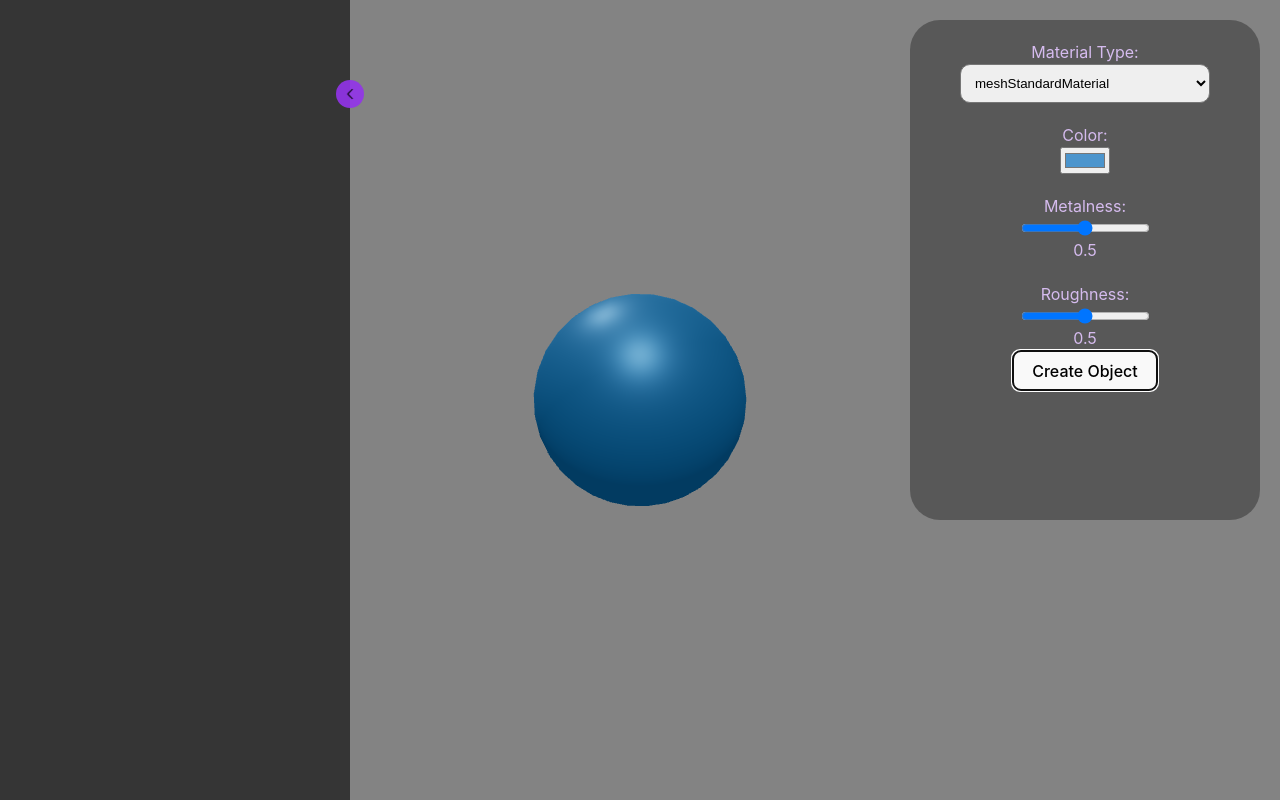
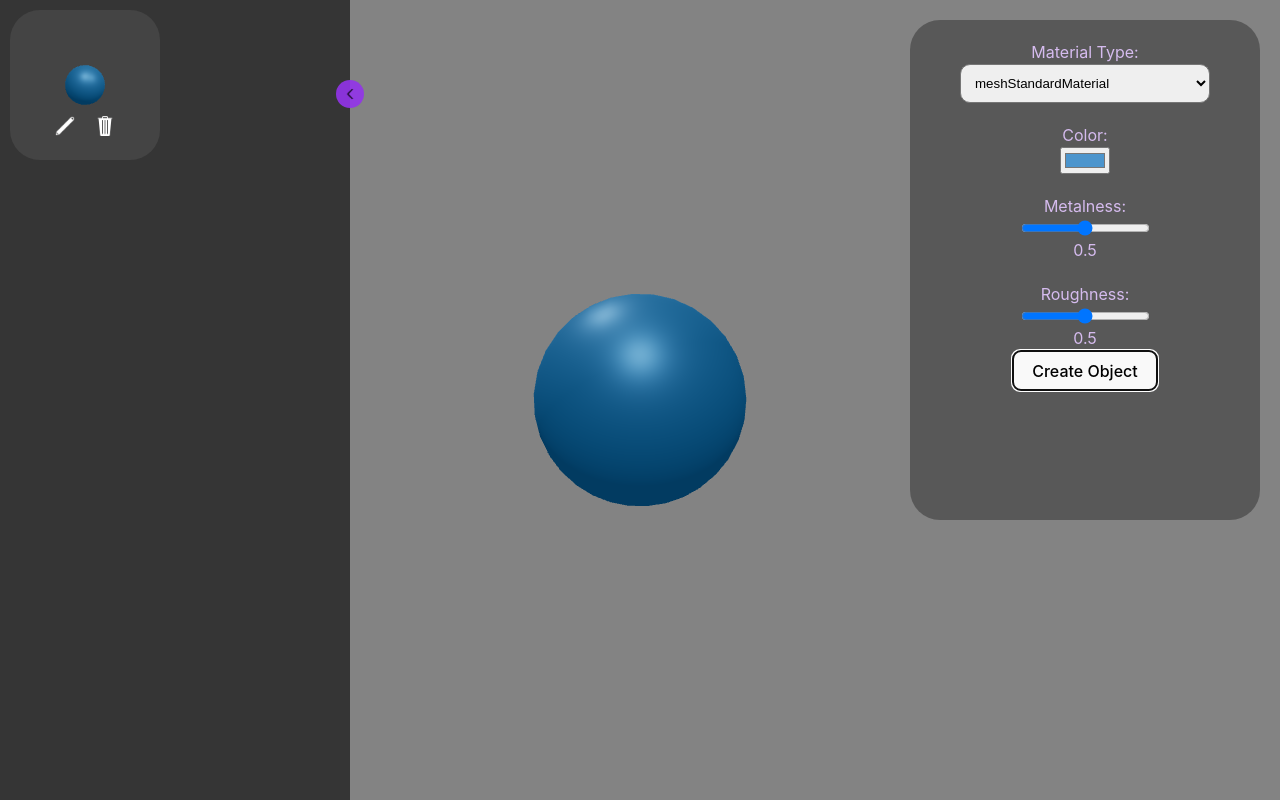
Before and after one commit to GarimaB06/MaterialPlayground, a React (Vite) app: page / in a window 1280 px wide. Both pictures are taken after a click on the button "Create Object". Built offline with nearby package versions, Linux system fonts and the light colour scheme.

Commit message:
This commit will add create update delete and reset functionality to the editor

```diff
--- a/src/App.css
+++ b/src/App.css
@@ -13,7 +13,6 @@ body {
 	background-color: transparent;
 	z-index: 2;
 }
-
 .side-button:hover {
 	border-right: 1.5px #9333eae6 solid;
 	border-radius: 0px;
@@ -37,7 +36,7 @@ body {
 	border-radius: 50%;
 	cursor: pointer;
 	transform: translate(+50%);
-	z-index: 3;
+	z-index: 4;
 }
 .arrow-button:hover {
 	background-color: #bc80f8e6;
@@ -48,23 +47,69 @@ body {
 }
 .side-bar {
 	height: 100vh;
+	/* overflow: auto; */
 	position: absolute;
 	background-color: #353535;
 	transition: width 0.3s;
 	z-index: 4;
 }
+.sidebar-icon-list {
+	max-height: 100vh;
+	overflow: auto;
+	display: flex;
+	flex-wrap: wrap;
+	align-items: start;
+	justify-content: start;
+}
+
+.object-icon {
+	position: relative;
+	display: flex;
+	flex-direction: column;
+	align-items: center;
+	background-color: #444;
+	border-radius: 30px;
+	width: 150px;
+	height: 150px;
+	margin: 10px;
+}
+.object-icon.highlighted {
+	box-shadow: #bc80f8e6 0px 0px 0px 1px;
+}
+.action-icons {
+	position: absolute;
+	bottom: 0;
+	display: flex;
+	justify-content: center;
+	padding: 10px;
+}
+
+.action-icon {
+	background: none;
+	border: none;
+	cursor: pointer;
+	margin: 0;
+	padding: 0;
+	margin: 10px;
+}
+
+.action-icon img {
+	max-width: 20px;
+	max-height: 20px;
+}
+
 .material-preview {
 	display: flex;
 	background-color: #34343489;
 	color: white;
-	transition: width 0.3s;
 	min-width: 950px;
 }
 
 .canvas-container {
 	background-color: #34343429;
 	height: 100vh;
-	width: 600px;
+	width: 100vw;
+	/* width: 600px; */
 }
 
 .material-form {
--- a/src/App.tsx
+++ b/src/App.tsx
@@ -4,11 +4,19 @@ import MaterialPreview from "./components/MaterialPreview";
 import "./App.css";
 
 function App() {
-	const [isResizing, setIsResizing] = useState(false);
-	const [sideBarWidth, setSidebarWidth] = useState(350);
+	const [isResizing, setIsResizing] = useState<boolean>(false);
+	const [sideBarWidth, setSidebarWidth] = useState<number>(350);
+	const [objectList, setObjectList] = useState<any[]>([]);
+	const [currentSelectionId, setCurrentSelectionId] = useState<string | null>(
+		null
+	);
 
 	return (
-		<div className={isResizing ? "resizing" : ""} style={{ display: "flex" }}>
+		<div
+			// this className helps remove the transition property when resizing the sidebar (as it is causing a lag)
+			className={isResizing ? "resizing" : ""}
+			style={{ display: "flex" }}
+		>
 			<SideBar
 				initialWidth={300}
 				minWidth={20}
@@ -16,8 +24,18 @@ function App() {
 				setSidebarWidth={setSidebarWidth}
 				isResizing={isResizing}
 				setIsResizing={setIsResizing}
+				objectList={objectList}
+				setObjectList={setObjectList}
+				currentSelectionId={currentSelectionId}
+				setCurrentSelectionId={setCurrentSelectionId}
 			/>
-			<MaterialPreview sideBarWidth={sideBarWidth} />
+			<MaterialPreview
+				sideBarWidth={sideBarWidth}
+				objectList={objectList}
+				setObjectList={setObjectList}
+				currentSelectionId={currentSelectionId}
+				setCurrentSelectionId={setCurrentSelectionId}
+			/>
 		</div>
 	);
 }
--- a/src/components/MaterialForm.tsx
+++ /dev/null
@@ -1,74 +0,0 @@
-import React from "react";
-import { MaterialFormProps } from "../types";
-import { MATERIAL_STRINGS } from "../utils/constants";
-
-const MaterialForm: React.FC<MaterialFormProps> = ({
-	onMaterialChange,
-	materialOptions,
-}) => {
-	const handleFormValueChange = (
-		event: React.ChangeEvent<HTMLInputElement | HTMLSelectElement>,
-		key: string
-	) => {
-		onMaterialChange?.({ ...materialOptions, [key]: event.target.value });
-	};
-
-	return (
-		<form className="material-form">
-			<label>
-				Material Type:
-				<select
-					value={materialOptions.materialType}
-					onChange={(event) => handleFormValueChange(event, "materialType")}
-				>
-					{MATERIAL_STRINGS.map((string, index) => (
-						<option value={string} key={`${index}-${string}`}>
-							{string}
-						</option>
-					))}
-				</select>
-			</label>
-			<div>
-				<label>
-					Color:
-					<input
-						type="color"
-						value={materialOptions.color}
-						onChange={(event) => handleFormValueChange(event, "color")}
-					/>
-				</label>
-			</div>
-			<div>
-				<label>
-					Metalness:
-					<input
-						type="range"
-						min={0}
-						max={1}
-						step={0.01}
-						value={materialOptions.metalness}
-						onChange={(event) => handleFormValueChange(event, "metalness")}
-					/>
-					{materialOptions.metalness}
-				</label>
-			</div>
-			<div>
-				<label>
-					Roughness:
-					<input
-						type="range"
-						min={0}
-						max={1}
-						step={0.01}
-						value={materialOptions.roughness}
-						onChange={(event) => handleFormValueChange(event, "roughness")}
-					/>
-					{materialOptions.roughness}
-				</label>
-			</div>
-			<button type="button">Create Object</button>
-		</form>
-	);
-};
-
-export default MaterialForm;
--- a/src/components/MaterialPreview.tsx
+++ b/src/components/MaterialPreview.tsx
@@ -1,15 +1,28 @@
-import React, { useState } from "react";
+import React, { useEffect, useState } from "react";
 import { MaterialProps, MaterialPreviewProps } from "../types";
+import { DEFAULT_MATERIAL_CONFIG } from "../utils/constants";
 import ThreeDObject from "./ThreeDObject";
-import MaterialForm from "./MaterialForm";
+import MaterialEditor from "./MaterialEditor";
 
-const MaterialPreview: React.FC<MaterialPreviewProps> = () => {
-	const [materialOptions, setMaterialOptions] = useState<MaterialProps>({
-		color: "#4C95CD",
-		metalness: 0.5,
-		roughness: 0.5,
-		materialType: "meshStandardMaterial",
-	});
+const MaterialPreview: React.FC<MaterialPreviewProps> = ({
+	objectList,
+	setObjectList,
+	currentSelectionId,
+	setCurrentSelectionId,
+}) => {
+	const [materialOptions, setMaterialOptions] = useState<MaterialProps>(
+		DEFAULT_MATERIAL_CONFIG
+	);
+
+	useEffect(() => {
+		if (currentSelectionId) {
+			const selectedId = objectList.findIndex(
+				(obj) => obj.materialId === currentSelectionId
+			);
+			const selectedObject = objectList[selectedId];
+			setMaterialOptions(selectedObject.materialOptions);
+		}
+	}, [currentSelectionId]);
 
 	const handleMaterialChange = (newOptions: Partial<MaterialProps>) => {
 		setMaterialOptions((prevOptions) => ({
@@ -28,9 +41,14 @@ const MaterialPreview: React.FC<MaterialPreviewProps> = () => {
 				height: "100vh",
 			}}
 		>
-			<MaterialForm
+			<MaterialEditor
 				onMaterialChange={handleMaterialChange}
 				materialOptions={materialOptions}
+				objectList={objectList}
+				setObjectList={setObjectList}
+				currentSelectionId={currentSelectionId}
+				setMaterialOptions={setMaterialOptions}
+				setCurrentSelectionId={setCurrentSelectionId}
 			/>
 			<ThreeDObject materialOptions={materialOptions} />
 		</div>
--- /dev/null
+++ b/src/components/ObjectIcon.tsx
@@ -0,0 +1,46 @@
+import { Canvas } from "@react-three/fiber";
+import RotatingSphere from "./RotatingSphere";
+import { ObjectIconProps } from "../types";
+import edit from "../assets/edit.png";
+import trash from "../assets/trash.png";
+
+const ObjectIcon: React.FC<ObjectIconProps> = ({
+	materialOptions,
+	materialId,
+	objectList,
+	setObjectList,
+	index,
+	currentSelectionId,
+	setCurrentSelectionId,
+}) => {
+	const highlighted: boolean = materialId === currentSelectionId;
+	const updateCurrentSelectionId = () => {
+		setCurrentSelectionId(materialId);
+	};
+	const deleteObject = (index: number) => {
+		const newSetObjectList = [...objectList];
+		newSetObjectList.splice(index, 1);
+		setObjectList(newSetObjectList);
+		if (highlighted) setCurrentSelectionId(null);
+	};
+	const _className: string = `object-icon${highlighted ? " highlighted" : ""}`;
+	return (
+		<div className={_className}>
+			<Canvas>
+				<ambientLight intensity={0.3} />
+				<directionalLight color="white" position={[0, 5, 5]} />
+				<RotatingSphere {...materialOptions} />
+			</Canvas>
+			<div className="action-icons">
+				<button className="action-icon" onClick={updateCurrentSelectionId}>
+					<img src={edit} alt="edit" />
+				</button>
+				<button className="action-icon" onClick={() => deleteObject(index)}>
+					<img src={trash} alt="trash" />
+				</button>
+			</div>
+		</div>
+	);
+};
+
+export default ObjectIcon;
--- a/src/components/SideBar.tsx
+++ b/src/components/SideBar.tsx
@@ -2,7 +2,8 @@ import React, { useState, useEffect } from "react";
 import leftArrow from "../assets/left-arrow.png";
 import rightArrow from "../assets/right-arrow.png";
 import leftAndRight from "../assets/left-and-right.png";
-import { SideBarProps } from "../types";
+import ObjectIcon from "./ObjectIcon";
+import { ObjectType, SideBarProps } from "../types";
 
 const SideBar: React.FC<SideBarProps> = ({
 	initialWidth,
@@ -11,6 +12,10 @@ const SideBar: React.FC<SideBarProps> = ({
 	setSidebarWidth,
 	isResizing,
 	setIsResizing,
+	objectList,
+	setObjectList,
+	currentSelectionId,
+	setCurrentSelectionId,
 }) => {
 	const [collapsed, setCollapsed] = useState(false);
 
@@ -53,6 +58,24 @@ const SideBar: React.FC<SideBarProps> = ({
 		}
 	};
 
+	const renderList = () => {
+		return objectList.map((obj: ObjectType, index: number) => {
+			const { materialId, materialOptions } = obj;
+			return (
+				<ObjectIcon
+					key={materialId}
+					materialOptions={materialOptions}
+					materialId={materialId}
+					objectList={objectList}
+					setObjectList={setObjectList}
+					index={index}
+					currentSelectionId={currentSelectionId}
+					setCurrentSelectionId={setCurrentSelectionId}
+				/>
+			);
+		});
+	};
+
 	return (
 		<div
 			className="side-bar"
@@ -67,6 +90,7 @@ const SideBar: React.FC<SideBarProps> = ({
 				className="arrow-button"
 			/>
 			<button onMouseDown={handleMouseDown} className="side-button" />
+			<div className="sidebar-icon-list">{renderList()}</div>
 		</div>
 	);
 };
--- a/src/components/ThreeDObject.tsx
+++ b/src/components/ThreeDObject.tsx
@@ -1,8 +1,8 @@
 import { Canvas } from "@react-three/fiber";
 import RotatingSphere from "./RotatingSphere";
-import { MaterialFormProps } from "../types";
+import { ThreeDObjectProps } from "../types";
 
-const ThreeDObject: React.FC<MaterialFormProps> = ({ materialOptions }) => {
+const ThreeDObject: React.FC<ThreeDObjectProps> = ({ materialOptions }) => {
 	return (
 		<div className="canvas-container" style={{ width: "100vw" }}>
 			<Canvas>
--- a/src/utils/constants.ts
+++ b/src/utils/constants.ts
@@ -1,6 +1,14 @@
+import { MaterialProps } from "../types";
 export const MATERIAL_STRINGS: string[] = [
 	"meshBasicMaterial",
 	"meshStandardMaterial",
 	"meshPhysicalMaterial",
 	"meshToonMaterial",
 ];
+
+export const DEFAULT_MATERIAL_CONFIG: MaterialProps = {
+	color: "#4C95CD",
+	metalness: 0.5,
+	roughness: 0.5,
+	materialType: "meshStandardMaterial",
+};
```
Also changed, not shown: src/components/MaterialEditor.tsx (+114 -0 lines), src/types.ts (+41 -8 lines), src/assets/edit.png (added), src/assets/trash.png (added).
